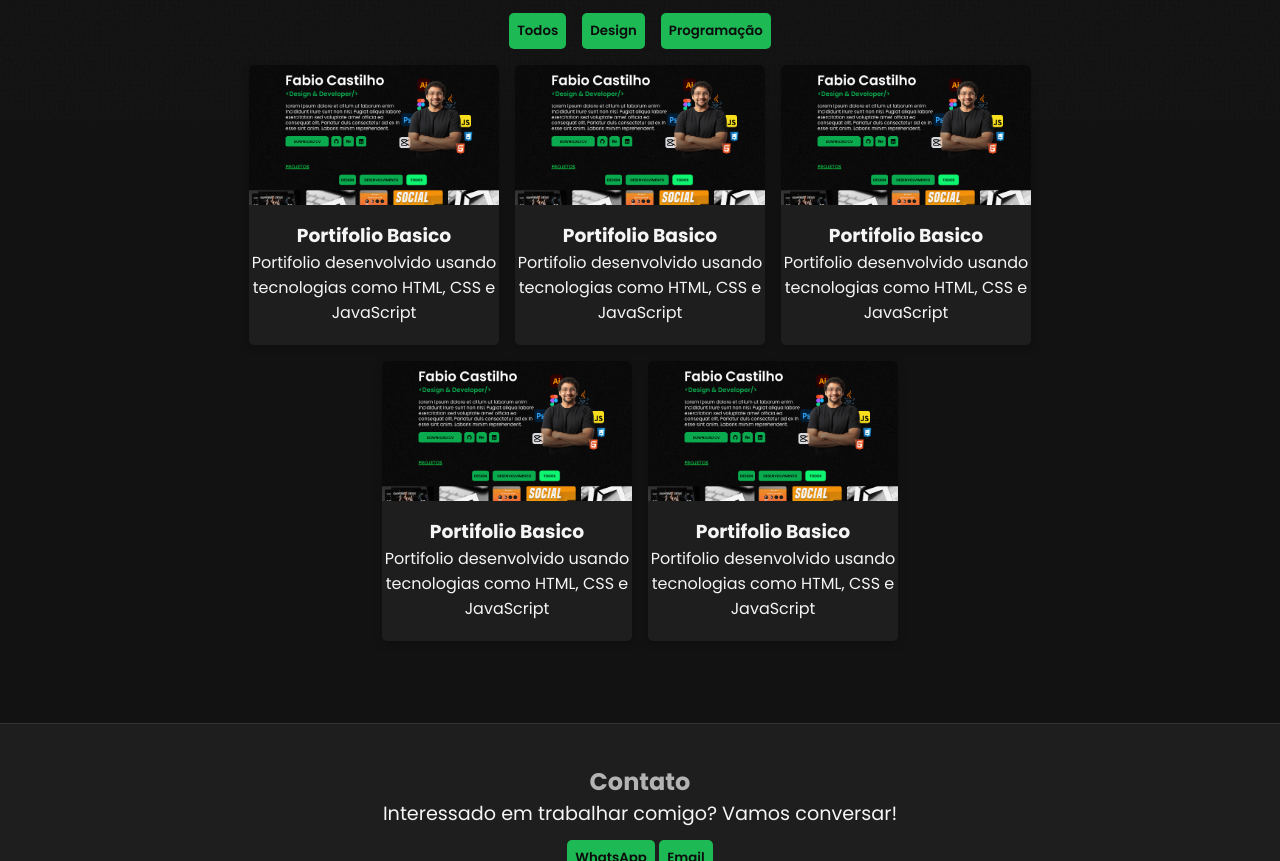
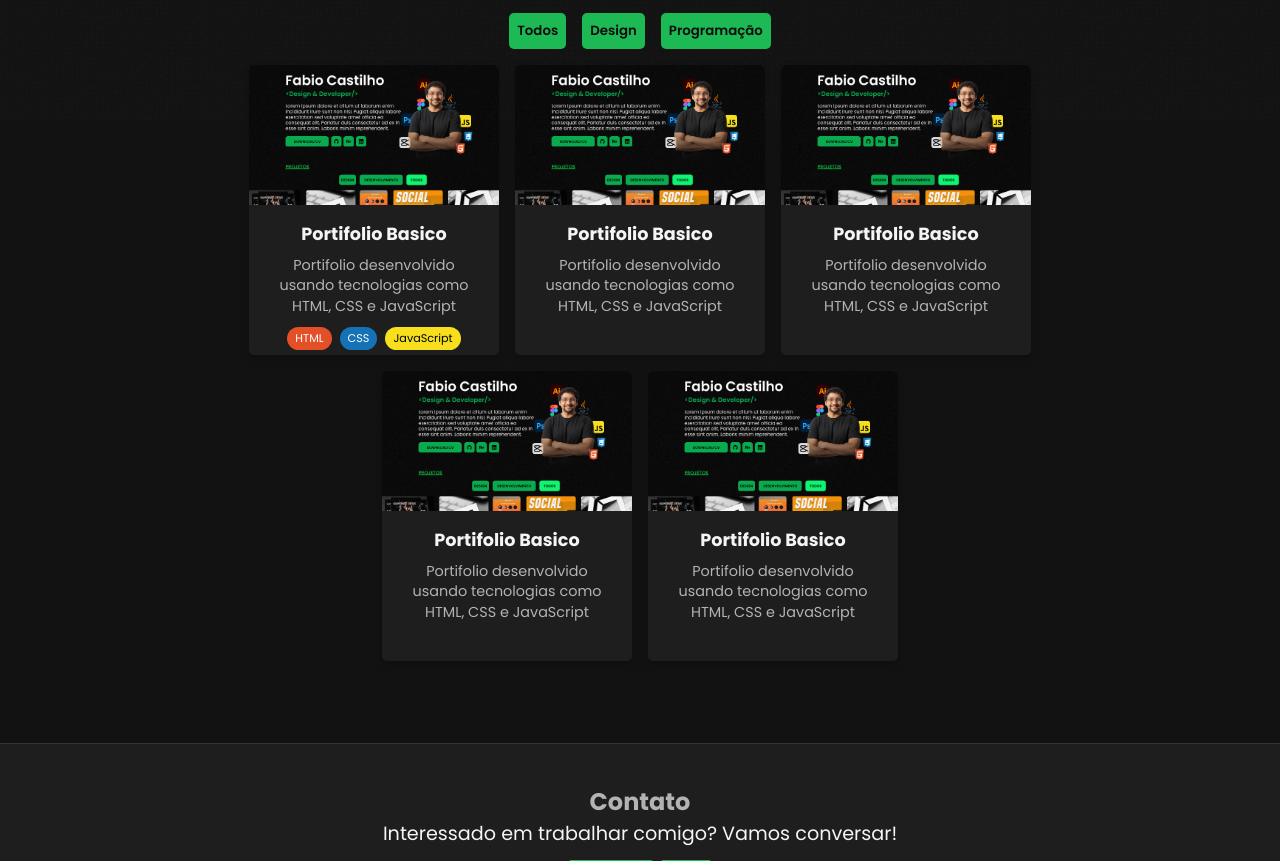
Before and after one commit to FabioCastilho/portfolio-basic, a plain HTML site: page index.html in a window 1280 px wide. Shown: the part 679-1540 px from the top of the page. Drawn offline with Linux system fonts and the light colour scheme.

Commit message:
Corrige a grafia de "LinkedIn" e adiciona botões de tecnologias no portfólio com estilos correspondentes

```diff
--- a/index.html
+++ b/index.html
@@ -32,7 +32,7 @@
     <img src="/assets/logo-java.png" alt="Logo Java" class="single-logo-java">
     <div class="links">
         <a href="/cv.pdf" target="_blank" class="btn">Currículo</a>
-        <a href="https://linkedin.com/in/seu-perfil" target="_blank" rel="noopener noreferrer" class="btn">LinkedIn</a>
+        <a href="https://linkedin.com/in/seu-perfil" target="_blank" rel="noopener noreferrer" class="btn">Linkedin</a>
         <a href="https://github.com/seu-usuario" target="_blank" rel="noopener noreferrer" class="btn">GitHub</a>
     </div>
 </div>
@@ -76,6 +76,11 @@
                     <img src="/assets/Thumbs-Projeto.png" alt="Screenshot do Projeto 1">
                     <h3>Portifolio Basico</h3>
                     <p>Portifolio desenvolvido usando tecnologias como HTML, CSS e JavaScript</p>
+                        <div class="tecnologias">
+                            <button class="html">HTML</button>
+                            <button class="css">CSS</button>
+                            <button class="js">JavaScript</button>
+                        </div>
                 </div>
                 <div class="projeto" data-category="programação">
                     <img src="/assets/Thumbs-Projeto.png" alt="Screenshot do Projeto 1">
--- a/styles.css
+++ b/styles.css
@@ -14,6 +14,10 @@
   --highlight-color: #1DB954;
   --highlight-hover-color: #1ed760;
   --card-bg-color: #1e1e1e;
+  --html-color: #E34F26;
+  --css-color: #1572B6;
+  --js-color: #F7DF1E;
+  --java-color: #007396;
 }
 
 body {
@@ -210,6 +214,19 @@ body::before {
     align-items: center;
     gap: 1rem;
     flex-wrap: wrap;
+
+}
+.projeto p {
+    padding: 0 1rem 1rem 1rem;
+    color: var(--text-color-secondary);
+    font-size: 0.9em;
+    line-height: 1.4;
+    flex-grow: 1;
+}
+
+.projeto h3 {
+    font-size: 1.1em;
+    margin-bottom: 0.5rem;
 }
 
 .projeto {
@@ -221,9 +238,47 @@ body::before {
     background-color: var(--card-bg-color);
     border-radius: 5px;
     width: 250px;
-    min-height: 280px;
+    min-height: 290px;
+    max-height: 290px;
     box-shadow: 0 4px 8px rgba(0, 0, 0, 0.2);
     transition: transform 0.3s, box-shadow 0.3s;
+    cursor: pointer;
+}
+
+.tecnologias {
+    display: flex;
+    justify-content: center;
+    gap: 0.5rem;
+    flex-wrap: wrap;
+    padding-bottom: 1rem;
+
+}
+
+.tecnologias button {
+    font-family: 'Poppins', sans-serif;
+    font-size: 0.7em;
+    padding: 0.2rem 0.5rem;
+    border: none;
+    border-radius: 50px;
+    margin-top: -5px;
+}
+
+button.html {
+    background-color: var(--html-color);
+    color: white;
+
+}
+button.css {
+    background-color: var(--css-color);
+    color: white;
+}
+button.js {
+    background-color: var(--js-color);
+    color: black;
+}
+button.java {
+    background-color: var(--java-color);
+    color: white;
 }
 
 .projeto img {
@@ -341,3 +396,27 @@ h2::after {
   width: 24px;
   height: 24px;
 }
+
+
+
+@media (max-width: 576px) {
+  body {
+    font-size: 15px;
+  }
+
+.header {
+        flex-direction: column;
+    }
+
+    .projeto {
+        width: 100%;
+        min-height: 350px;
+    }
+}
+
+
+@media (max-width: 768px) {
+  body {
+    font-size: 16px;
+  }
+}
```
